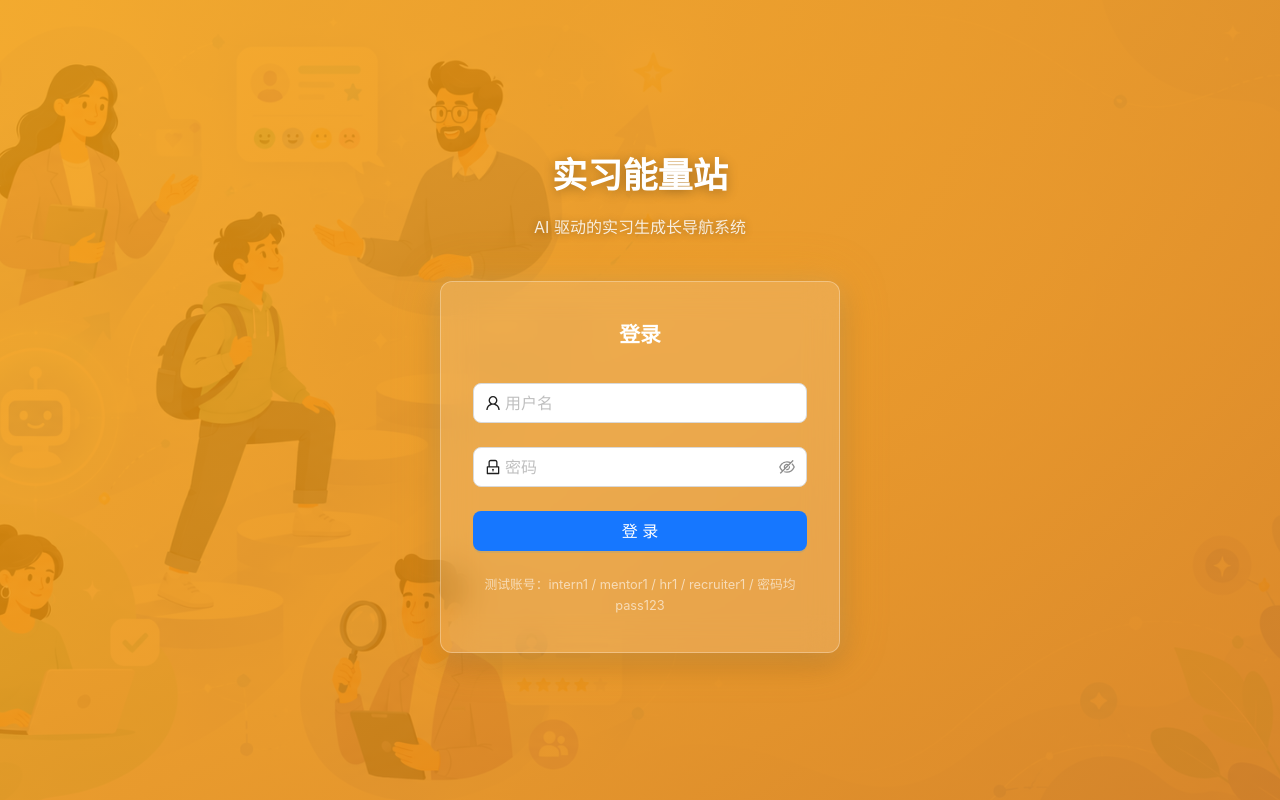
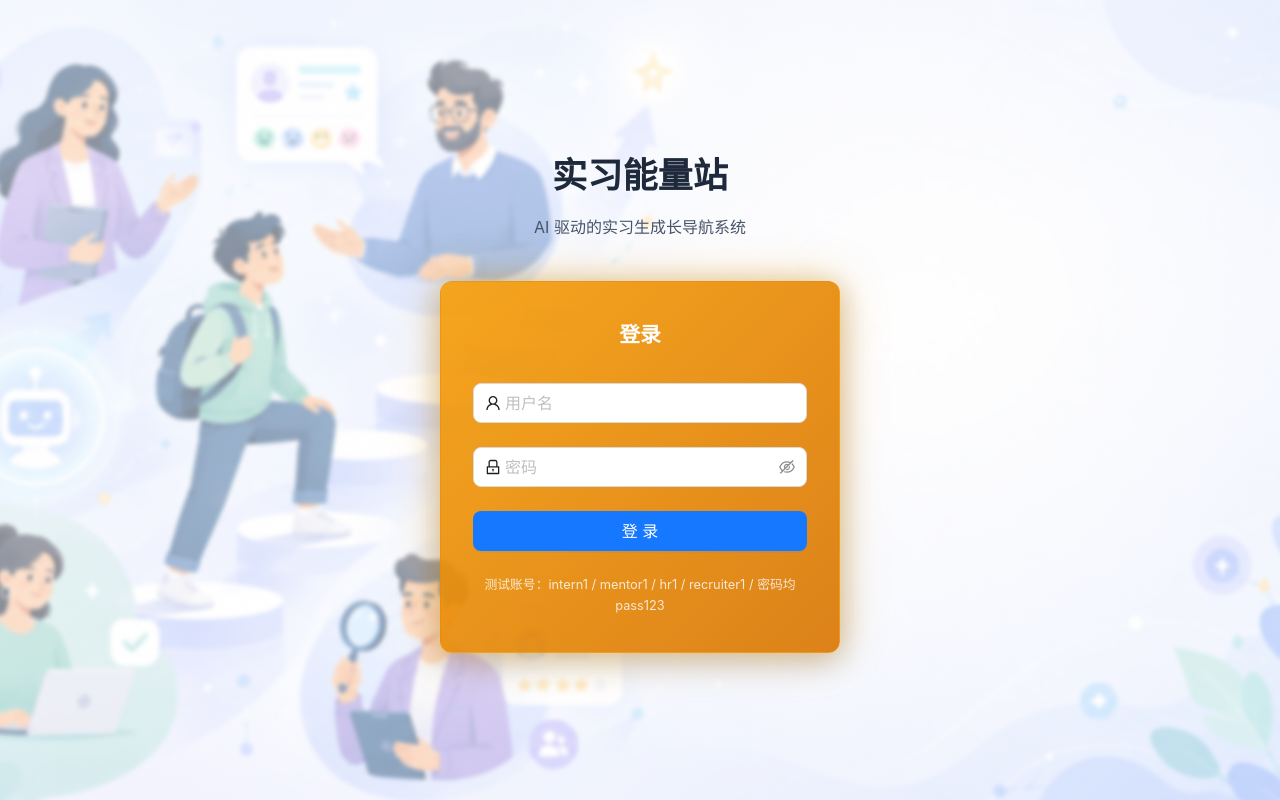
Before and after one commit to godspeedlucip/tencent_proj, a React (Vite) app in the folder frontend/: page /login in a window 1280 px wide. Built offline with nearby package versions, Linux system fonts and the light colour scheme.

Commit message:
fix: white overlay with 2px blur, orange login card

```diff
--- a/frontend/src/index.css
+++ b/frontend/src/index.css
@@ -198,13 +198,14 @@ body {
   background-image: url('/cover.png');
   background-size: cover;
   background-position: center;
-    z-index: 0;
+  filter: blur(2px);
+  z-index: 0;
 }
 
 .login-page::after {
   content: '';
   position: absolute;
   inset: 0;
-  background: linear-gradient(135deg, rgba(245,158,11,0.85) 0%, rgba(217,119,6,0.85) 100%);
+  background: linear-gradient(135deg, rgba(255,255,255,0.55) 0%, rgba(255,255,255,0.45) 100%);
   z-index: 1;
 }
--- a/frontend/src/pages/Login.tsx
+++ b/frontend/src/pages/Login.tsx
@@ -29,19 +29,18 @@ export default function LoginPage() {
     <div className="login-page">
       <div style={{ position: 'relative', zIndex: 2, textAlign: 'center', marginBottom: 40 }}>
         <h1 style={{
-          color: '#fff',
+          color: '#1e293b',
           fontSize: '2.2rem',
           fontWeight: 700,
-          textShadow: '0 2px 12px rgba(0,0,0,0.3)',
+          textShadow: '0 1px 4px rgba(255,255,255,0.3)',
           margin: 0,
         }}>
           实习能量站
         </h1>
         <p style={{
-          color: 'rgba(255,255,255,0.85)',
+          color: '#475569',
           fontSize: '1rem',
           marginTop: 12,
-          textShadow: '0 1px 8px rgba(0,0,0,0.3)',
         }}>
           AI 驱动的实习生成长导航系统
         </p>
@@ -51,13 +50,11 @@ export default function LoginPage() {
         position: 'relative',
         zIndex: 2,
         width: 400,
-        background: 'rgba(255,255,255,0.15)',
-        backdropFilter: 'blur(16px)',
-        WebkitBackdropFilter: 'blur(16px)',
-        border: '1px solid rgba(255,255,255,0.3)',
+        background: 'linear-gradient(135deg, rgba(245,158,11,0.92), rgba(217,119,6,0.92))',
+        border: '1px solid rgba(245,158,11,0.4)',
         borderRadius: 12,
         padding: '36px 32px',
-        boxShadow: '0 0 24px rgba(255,255,255,0.15), 0 0 48px rgba(245,158,11,0.25), 0 8px 32px rgba(0,0,0,0.2)',
+        boxShadow: '0 0 24px rgba(245,158,11,0.2), 0 0 48px rgba(245,158,11,0.3), 0 8px 32px rgba(0,0,0,0.2)',
       }}>
         <h2 style={{
           textAlign: 'center',
@@ -83,7 +80,7 @@ export default function LoginPage() {
         </Form>
         <p style={{
           textAlign: 'center',
-          color: 'rgba(255,255,255,0.6)',
+          color: 'rgba(255,255,255,0.8)',
           fontSize: '0.8rem',
         }}>
           测试账号：intern1 / mentor1 / hr1 / recruiter1 / 密码均 pass123
```
